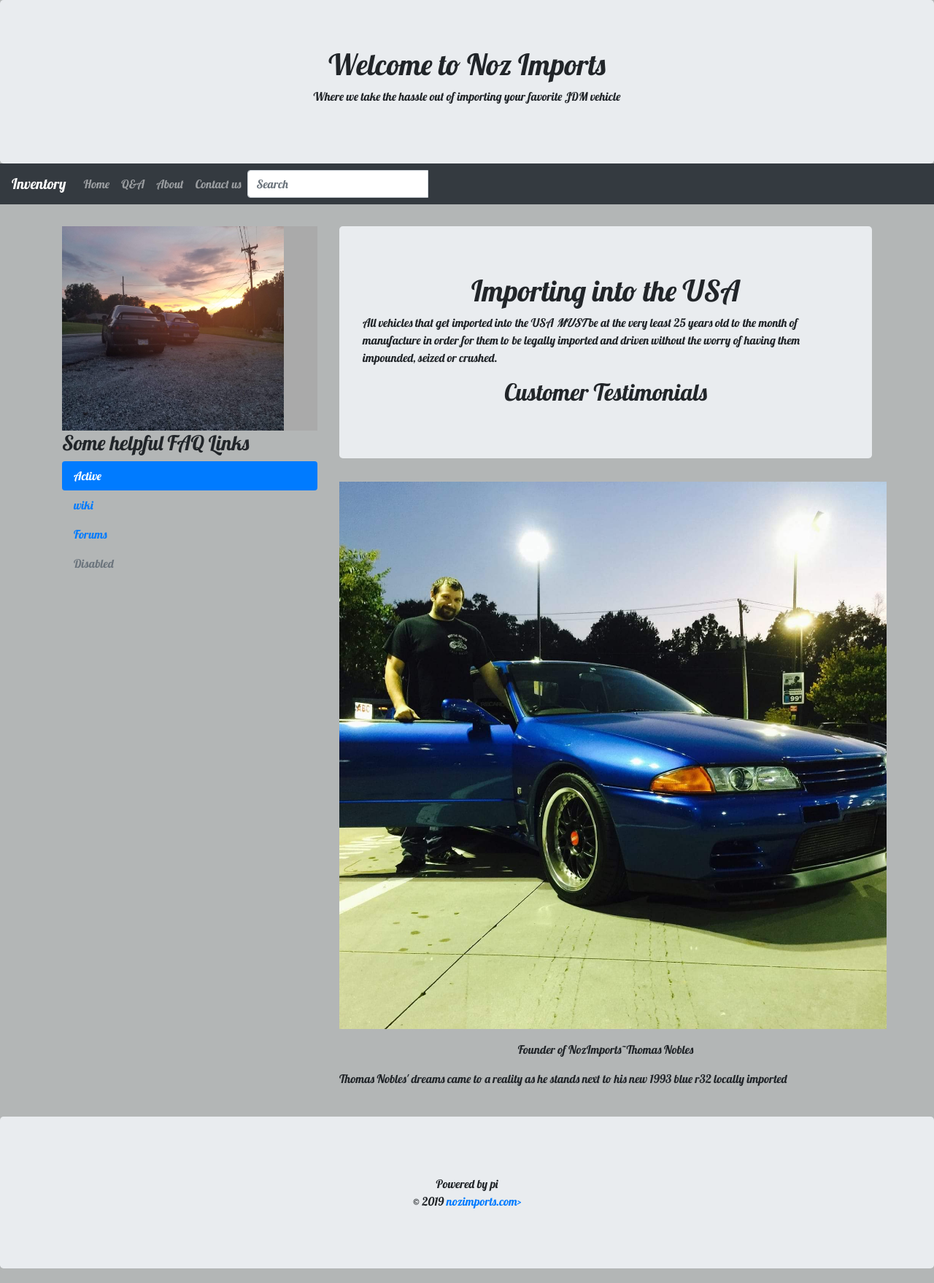
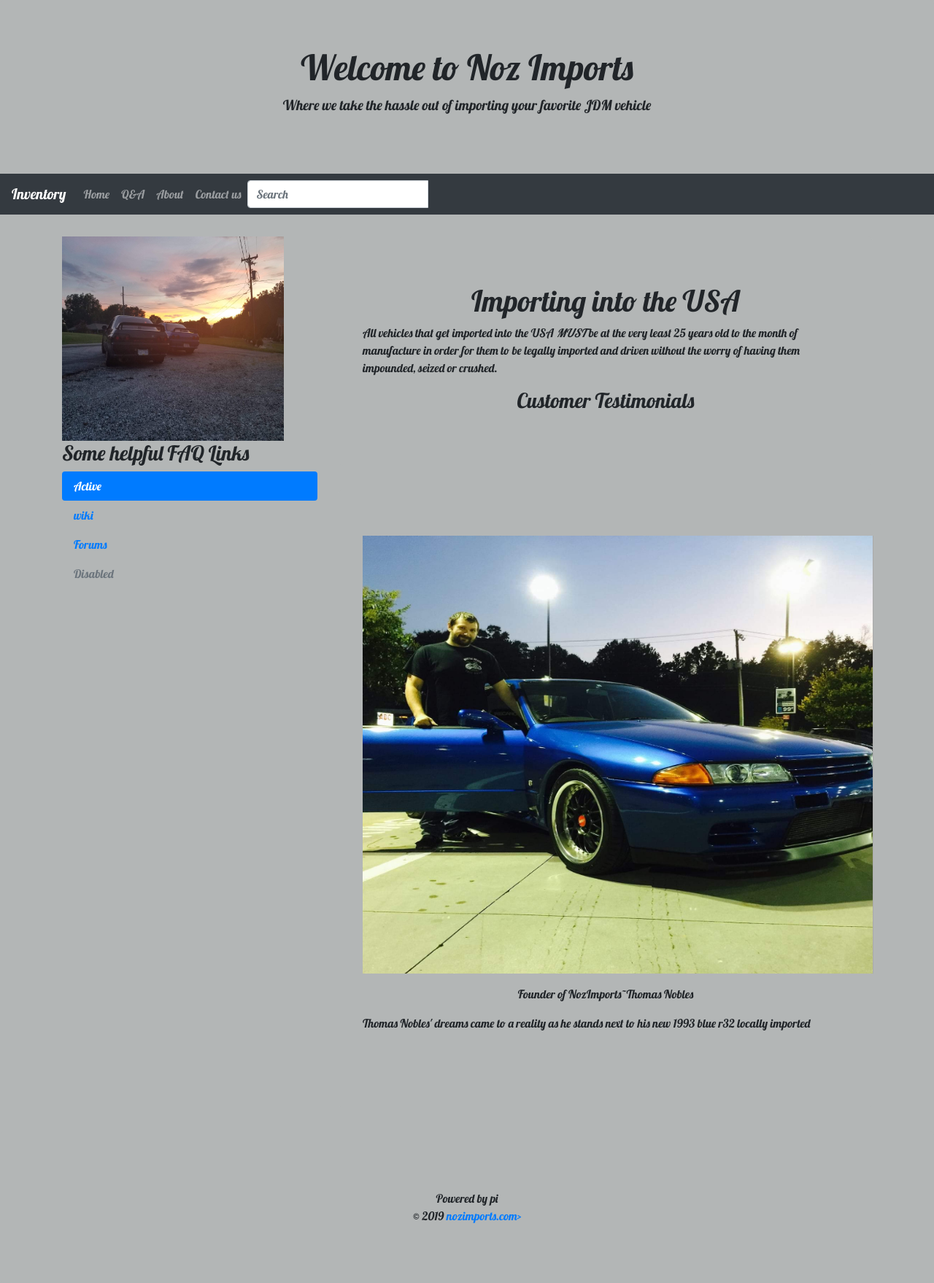
Before and after one commit to hkyinked/nozimports, a Jekyll site: the page home.html, which Jekyll copies as it is, in a window 1280 px wide. Shown: the whole page at 73% size. Built offline with Jekyll 4.4.1, drawn with Linux system fonts in a browser that asks for light colours.

Commit message:
iteration 1.6

```diff
--- a/home.html
+++ b/home.html
@@ -14,27 +14,33 @@
   <style>
   .fakeimg {
     height: auto;
+    width: 700px;
     background: #aaa;
-
+  }
+  .fakeimg1 {
+    height: auto;
+    width: auto;
+    background-image: class(circle)
   }
   body {
       background-color: rgb(179, 182, 182)
   }
+
   body,h1 {font-family: "lobster", "montserrat";
+   }
 
+  .jumbotron {
+    background-color: rgb(179, 182, 182)
   }
-
-
-
   </style>
 </head>
 <body>
 
 <div class="jumbotron text-center" style="margin-bottom:0">
   <div class="page-header">
-  <h1>Welcome to Noz Imports</h1>
+  <h1><big>Welcome to Noz Imports</h1>
   <p>Where we take the hassle out of importing your favorite JDM vehicle</p>
- </div>
+ </div></big>
 </div>
 
 <nav class="navbar navbar-expand-sm bg-dark navbar-dark">
@@ -78,7 +84,7 @@
 <div class="container" style="margin-top:30px" >
   <div class="row">
     <div class="col-sm-4">
-      <div class="fakeimg"><img class="img-responsive" src="images/skylinesunset.jpeg"  alt="skyline sunset" width="304" height="280"></div>
+      <div class="fakeimg1"><img class="img-responsive" src="images/skylinesunset.jpeg"  alt="skyline sunset" width="304" height="280"></div>
       <h3>Some helpful FAQ Links</h3>
       <ul class="nav nav-pills flex-column">
         <li class="nav-item">
@@ -99,12 +105,15 @@
     <div class="col-sm-8">
       <div class="jumbotron" height="auto" width="400">
       <h1><center>Importing into the USA</center></h1>
-      <p>All vehicles that get imported into the USA <em>MUST</em> be at the very least 25 years old to the month of manufacture in order for them to be legally imported and driven without the worry of having them impounded, seized or crushed.</p>      <h2><center>Customer Testimonials</center></h2>
+      <p>All vehicles that get imported into the USA <em>MUST</em> be at the very least 25 years old to the month of manufacture in order for them to be legally imported and driven without the worry of having them impounded, seized or crushed.</p>
+      <h3><center>Customer Testimonials</center></h3>
     </div>
-    <div class="fakeimg"><img src="images/testimonial-1.jpg" height="750" width="750"></div>
+    <div class="jumbotron" height="auto" width="auto">
+    <div class="fakeimg"><img src="images/testimonial-1.jpg" height="600" width="699"></div>
       <p><center>Founder of NozImports~Thomas Nobles</center></p>
       <p>Thomas Nobles' dreams came to a reality as he stands next to his new 1993 blue r32 locally imported</p>
       <br>
+    </div>
     </div>
   </div>
 </div>
```
Also changed, not shown: inventory.html (+5 -4 lines).
